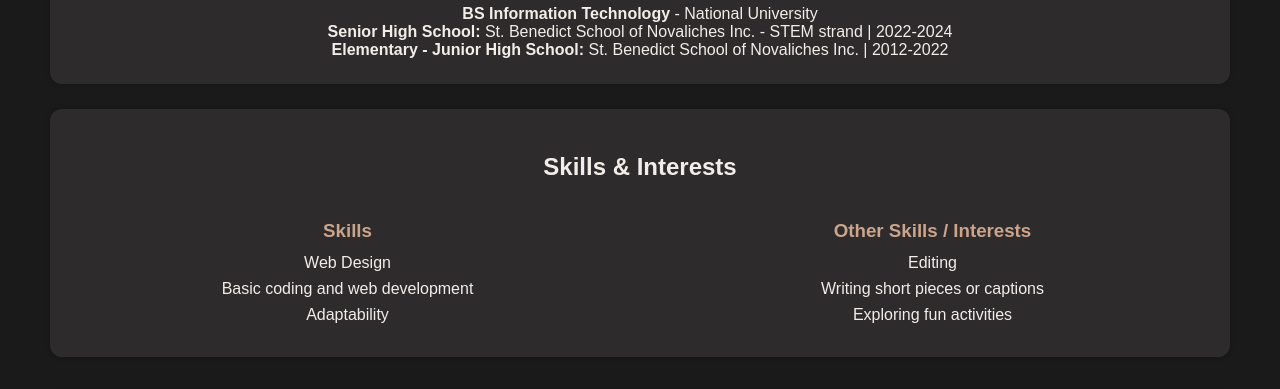
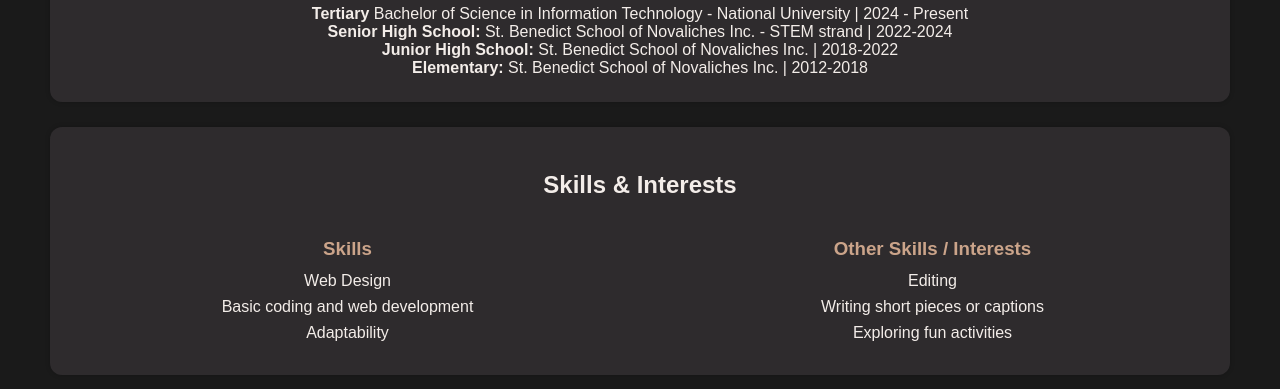
Before and after one commit to krizzym/ProfileActivity, a plain HTML site: page index.html in a window 1280 px wide. Shown: the part 711-1100 px from the top of the page. Drawn offline with Linux system fonts and the light colour scheme.

Commit message:
Update education section in index.html

```diff
--- a/index.html
+++ b/index.html
@@ -22,9 +22,10 @@
 <div class="section">
   <h2>Education</h2>
   <ul>
-	<li><strong>BS Information Technology</strong> - National University</li>
+	<li><strong>Tertiary</strong> Bachelor of Science in Information Technology - National University | 2024 - Present</li>
   <li><strong>Senior High School:</strong> St. Benedict School of Novaliches Inc. - STEM strand | 2022-2024</li>
-    <li><strong>Elementary - Junior High School:</strong> St. Benedict School of Novaliches Inc. | 2012-2022</li>
+   <li><strong>Junior High School:</strong> St. Benedict School of Novaliches Inc. | 2018-2022</li>
+    <li><strong>Elementary:</strong> St. Benedict School of Novaliches Inc. | 2012-2018</li>
 </ul>
 </div>
 
```
